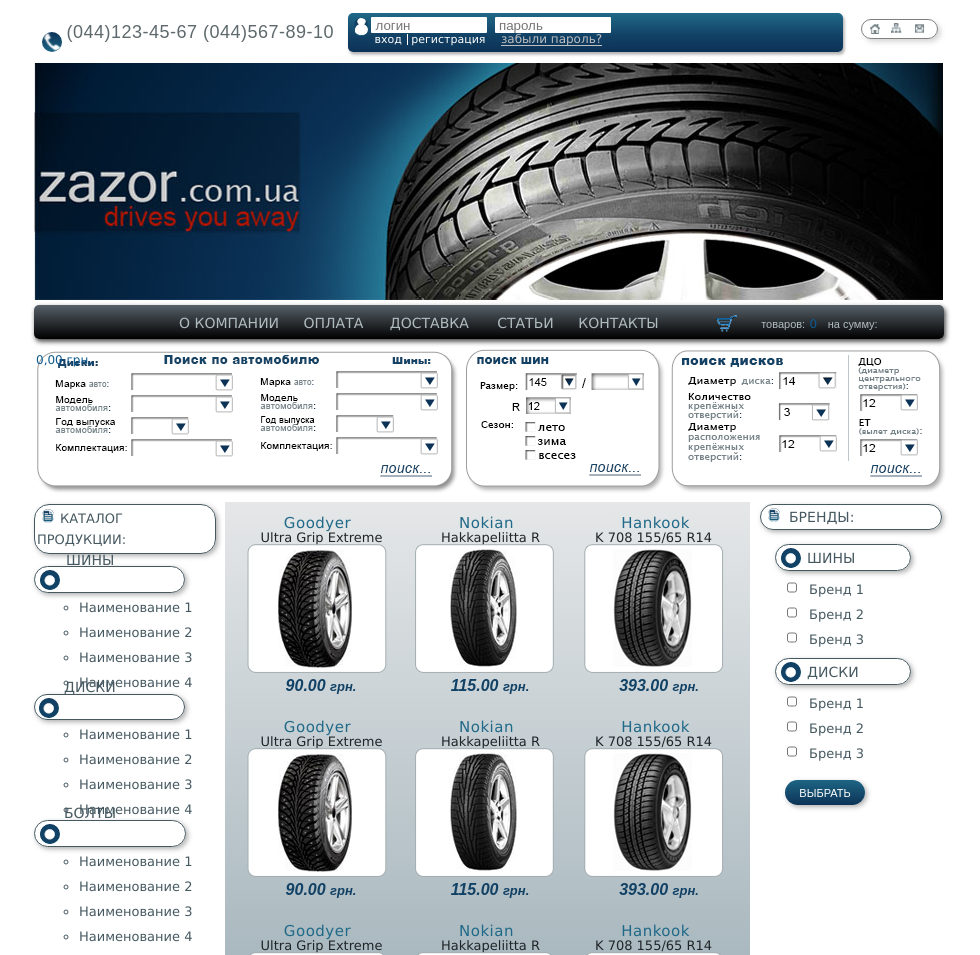
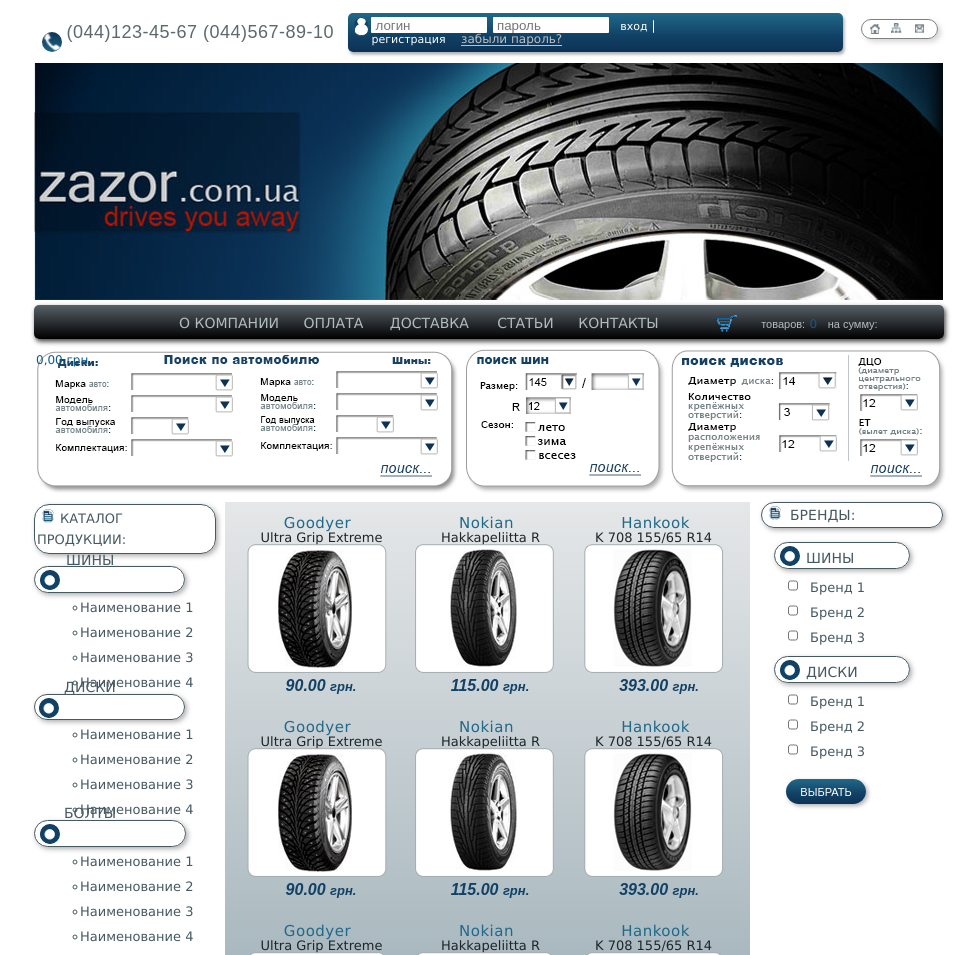
Before and after one commit to sgorod/Homework6, a plain HTML site: page index.html in a window 1280 px wide. Shown: the top 955 px of the page, without its empty margins (151-1131 px from the left). Drawn offline with Linux system fonts and the light colour scheme.

Commit message:
correction of mistakes

```diff
--- a/css/style.css
+++ b/css/style.css
@@ -43,6 +43,7 @@
 	font-family: "Lucida Sans Unicode", Arial, sans-serif;
 
 }
+
 header form img{
 	width: auto;
 	height: auto;
@@ -56,8 +57,23 @@
 	border-radius: 1px;
 	border: 0;
 	padding-left: 4px;
-	margin-right: 4px;
+	margin-right: 2px;
 }
+header input[type="submit"] {
+	width: 40px;
+	height: 13px;
+	border: none;
+	background: rgba(255,255,255,0);
+	font-family: "Lucida Sans Unicode", Arial, sans-serif;
+	font-size: 11px;
+	color: #fff;
+	font-style: normal;
+	margin-right:0;
+	border-right: 1px solid white;
+	padding: 0;
+
+}
+
 header form ul {
 	display: inline-block;
 }
@@ -66,16 +82,12 @@
 
 }
 header form li:first-child {
-	border-right: 1px solid white;
-	padding-right: 5px;
-	padding-left: 3px;
+	padding-right: 12px;
+
 }
-header form li:nth-child(2) {
-	padding-right: 12px;
-}
+
 header form li:last-child {
 	font-size: 12px;
-	border-bottom: 1px solid #bfbfbf;
 }
 header form a {
 	display: inline-block;
@@ -85,6 +97,7 @@
 header form span {
 	display: inline-block;
 	color: #bfbfbf;
+	border-bottom: 1px solid #bfbfbf;
 }
 header .navi{
 	width: 75px;
@@ -220,27 +233,37 @@
 
 /*LEFT ASIDE*/
 
-aside {
+aside  {
 	float: left;
 	margin-left: 45px;
-	margin-top: 7px;
+	margin-top: 5px;
 	margin-right: 5px;
 	width: 186px;
 }
 aside ul {
 	position: relative;
-}
+	margin-top: 2px;
+	}
+
 aside li {
 	text-decoration: none;
 	color: #465961;
-	margin-left: 45px;
+	margin-left: 54px;
 	margin-top: 4px;
 	font-family: "Lucida Sans Unicode", Arial, sans-serif;
 	font-size: 13px;
 	list-style-type: circle;
 	line-height: 21px;
 	text-transform: capitalize;
+	text-indent: -8px;
+
 }
+ aside a {text-decoration: none;
+ color: #465961;
+
+  }
+
+
 aside li:first-child {
 	margin: 0;
 	width: 178px;
@@ -254,6 +277,7 @@
 	padding-left: 2px;
 	box-shadow: 2px 2px 5px 0px rgba(150,150,150,0.75);
 	list-style-type: none;
+	text-indent: 0;
 }
 aside li:first-child:hover {
 	font-size: 13px;
@@ -278,6 +302,7 @@
 	margin-top: 12px;
 	padding-left: 5px;
 	list-style-type: none;
+	text-indent: 0;
 }
 aside li:nth-child(7){
 	margin: 0;
@@ -292,6 +317,7 @@
     box-shadow: 2px 2px 5px 0px rgba(150,150,150,0.75);
     padding-left: 4px;
     list-style-type: none;
+	text-indent: 0;
 }
 aside li:nth-child(12){
 	margin: 0;
@@ -305,6 +331,7 @@
 	box-shadow: 2px 2px 5px 0px rgba(150,150,150,0.75);
 	padding-left: 5px;
 	list-style-type: none;
+	text-indent: 0;
 }
 aside li:hover {
 	font-style: italic;
@@ -402,11 +429,18 @@
 	}
 
 /*RIGHT ASIDE*/
+ aside .right_aside{
+	float: left;
+	margin-left: 45px;
+	margin-top: 5px;
+	margin-right: 5px;
+	width: 186px;
+}
 
 .right_aside {
 	float: left;
 	display: inline-block;
-	margin-left: 10px;
+	margin-left: 11px;
 }
 .right_aside h6 {
 	width: 178px;
@@ -440,11 +474,12 @@
 	margin-top: 14px;
 	color: #465961;
 	position: relative;
-	margin-left: 15px;
+	margin-left: -10px;
 	margin-bottom: 6px;
 }
 .right_aside .checkbox_second {
 	margin-top: 6px;
+	margin-left: -10px;
 }
 .right_aside .circle {
 	background: linear-gradient(to bottom,#0c3357, #1e6584);
@@ -452,7 +487,7 @@
 }
 .right_aside span {
 	position: absolute;
-	top: 6px;
+	top: 3px;
 	left: 31px;
 }
 .right_aside form  {
@@ -469,14 +504,14 @@
 	width: 10px;
 	border: 1px solid #465961;
 }
-form input[type=submit] {
+.right_aside form input[type=submit] {
 	width: 80px;
 	height: 25px;
 	margin-left: 2px;
-    margin-top: 14px;
+    margin-top: 15px;
 	border-radius: 15px;
-	background: linear-gradient(to top,#0c3357, #1e6584);
-	box-shadow: 2px 2px 5px 0px rgba(150,150,150,0.75);
+	background: linear-gradient(180deg, #206988 0%, #114165 59%, #0c3256 100%);
+	box-shadow: 2px 2px 4px 0px rgba(150,150,150,0.75);
 	border: 0;
 	color: white;
 	text-transform: uppercase;
--- a/index.html
+++ b/index.html
@@ -10,12 +10,12 @@
 	<header>
 		<img src="img/phone.png" alt="phone">
 		<p>(044)123-45-67 (044)567-89-10</p>
-		<form action="#">
+		<form action="#" method="post">
 			<img src="img/man.png" alt="man">
 			<input type="text" name="login" placeholder="логин" required>
 			<input type="password" name="password" placeholder="пароль" required>
+			<input type="submit" value="вход">
 			<ul>
-				<li><a href="#">вход</a></li>
 				<li><a href="#">регистрация</a></li>
 				<li><a href="#"><span>забыли пароль?</span></a></li>
 			</ul>
@@ -50,20 +50,20 @@
 		<ul>
 			<li><img src="img/icon.png" alt="icon">Каталог продукции:</li>
 			<li><img src="img/pla.png" alt="pla" class="circle"><span class="bus">Шины</span></li>
-			<li>Наименование 1</li>
-			<li>Наименование 2</li>
-			<li>Наименование 3</li>
-			<li>Наименование 4</li>
+			<li><a href="#">Наименование 1</a></li>
+			<li><a href="#">Наименование 2</a></li>
+			<li><a href="#">Наименование 3</a></li>
+			<li><a href="#">Наименование 4</a></li>
 			<li><img src="img/pla.png" alt="pla" class="circle"><span class="wheels">Диски</span></li>
-			<li>Наименование 1</li>
-			<li>Наименование 2</li>
-			<li>Наименование 3</li>
-			<li>Наименование 4</li>
+			<li><a href="#">Наименование 1</a></li>
+			<li><a href="#">Наименование 2</a></li>
+			<li><a href="#">Наименование 3</a></li>
+			<li><a href="#">Наименование 4</a></li>
 			<li><img src="img/pla.png" alt="pla" class="circle"><span class="bolts">Болты</span></li>
-			<li>Наименование 1</li>
-			<li>Наименование 2</li>
-			<li>Наименование 3</li>
-			<li>Наименование 4</li>
+			 <li><a href="#">Наименование 1</a></li>
+			<li><a href="#">Наименование 2</a></li>
+			<li><a href="#">Наименование 3</a></li>
+			<li><a href="#">Наименование 4</a></li>
 		</ul>
 	</aside>
 	<main>
@@ -124,17 +124,18 @@
 	</main>
 	<aside class="right_aside">
 		<h6><img src="img/icon.png" alt="icon">Бренды:</h6>
-		<p><img src="img/pla.png" alt="pla" class="circle"><span>Шины</span></p>
-		<form action="#">
-			<input type="checkbox">Бренд 1
-			<input type="checkbox">Бренд 2
-			<input type="checkbox">Бренд 3
-		</form>
+
+		<form action="#" method="post">
+			<p><img src="img/pla.png" alt="pla" class="circle"><span>Шины</span></p>
+			<label><input type="checkbox">Бренд 1</label>
+			<label><input type="checkbox">Бренд 2</label>
+			<label><input type="checkbox">Бренд 3</label>
+
 		<p class="checkbox_second"><img src="img/pla.png" alt="pla" class="circle"><span>Диски</span></p>
-		<form action="#">
-			<input type="checkbox">Бренд 1
-			<input type="checkbox">Бренд 2
-			<input type="checkbox">Бренд 3
+
+			<label><input type="checkbox">Бренд 1</label>
+			<label><input type="checkbox">Бренд 2</label>
+			<label><input type="checkbox">Бренд 3</label>
 		</form>
 		<form action="#">
 			<input type="submit" value="Выбрать">
```
